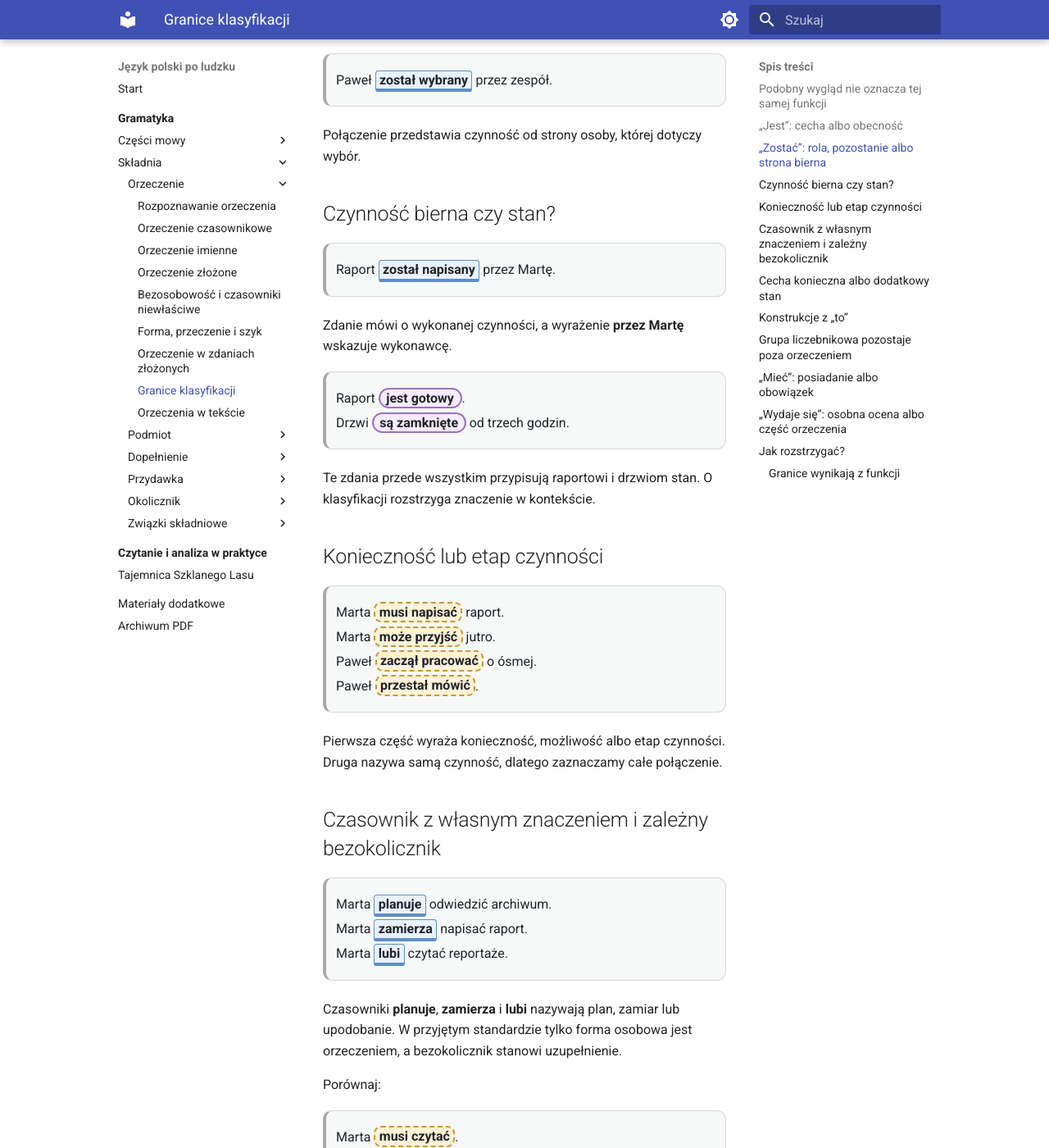
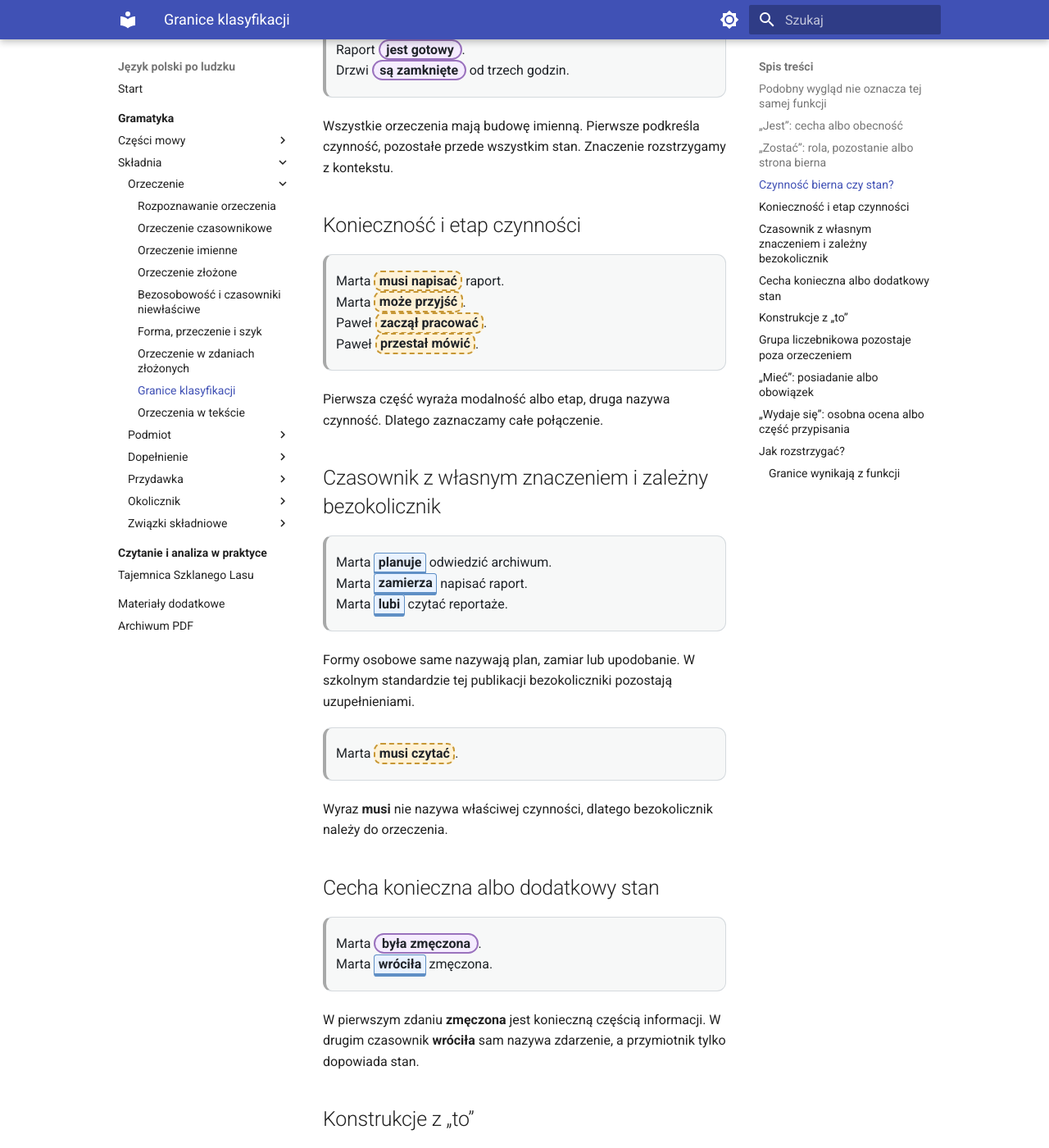
Before and after one commit to dchorazkiewicz/SP_JP, an MkDocs documentation site: the page built from docs/gramatyka/skladnia/orzeczenie/granice-klasyfikacji.md, in a window 1280 px wide and 1400 px high, scrolled down 1340 px. Shown: the whole window at 82% size. Built offline with MkDocs 1.6.1 and Material for MkDocs 9.7.7, drawn with Linux system fonts in a browser that asks for light colours; some of the changed text lies outside the part shown.

Commit message:
Ujednolić granice klasyfikacji orzeczenia

```diff
--- a/docs/gramatyka/skladnia/orzeczenie/granice-klasyfikacji.md
+++ b/docs/gramatyka/skladnia/orzeczenie/granice-klasyfikacji.md
@@ -4,143 +4,107 @@
 
 ## Podobny wygląd nie oznacza tej samej funkcji
 
-Na tej stronie porównujemy zdania, w których ten sam wyraz może działać inaczej. Za każdym razem sprawdzamy:
+Na tej stronie nie zaczynamy od etykiety. Za każdym razem sprawdzamy:
 
 - czy czasownik sam przekazuje pełną informację;
 - czy potrzebuje drugiej części;
 - czy bezokolicznik należy do orzeczenia;
-- czy dany wyraz jest tylko określeniem lub uzupełnieniem.
+- czy inny wyraz tylko rozwija główną informację.
 
 <div class="predicate-checkpoint">
   <div class="predicate-checkpoint__title">Orzeczenie a grupa orzeczenia</div>
-  <p><strong>Orzeczenie</strong> to zaznaczony wyraz lub połączenie. <strong>Grupa orzeczenia</strong> jest szersza: obejmuje także zależne dopełnienia i okoliczniki. Ramka pokazuje tylko orzeczenie.</p>
+  <p><strong>Orzeczenie</strong> to zaznaczony wyraz lub połączenie. <strong>Grupa orzeczenia</strong> obejmuje także zależne dopełnienia i okoliczniki. Ramka pokazuje tylko orzeczenie.</p>
 </div>
 
 ## „Jest”: cecha albo obecność
 
 > Marta <span class="predicate-mark predicate-mark--nominal">jest spokojna</span>.
-
-Samo **jest** nie mówi, jaka jest Marta. Potrzebuje części **spokojna**.
-
 > Marta <span class="predicate-mark predicate-mark--verbal">jest</span> w domu.
-
 > W szufladzie <span class="predicate-mark predicate-mark--verbal">jest</span> klucz.
 
-Tutaj **jest** samodzielnie oznacza przebywanie lub istnienie. Wyrażenie miejsca nie jest orzecznikiem.
+W pierwszym zdaniu **jest** potrzebuje części **spokojna**. W pozostałych samodzielnie oznacza przebywanie lub istnienie.
 
 ## „Zostać”: rola, pozostanie albo strona bierna
 
 > Paweł <span class="predicate-mark predicate-mark--nominal">został kierownikiem</span>.
+> Paweł <span class="predicate-mark predicate-mark--verbal">został</span> w biurze.
+> Paweł <span class="predicate-mark predicate-mark--nominal">został wybrany</span> przez zespół.
 
-Wyraz **kierownikiem** nazywa nową rolę Pawła.
-
-> Paweł <span class="predicate-mark predicate-mark--verbal">został</span> w biurze.
-
-Czasownik oznacza, że Paweł nie wyszedł.
-
-> Paweł <span class="predicate-mark predicate-mark--verbal">został wybrany</span> przez zespół.
-
-Połączenie przedstawia czynność od strony osoby, której dotyczy wybór.
+Pierwsze zdanie przypisuje nową rolę. Drugie oznacza pozostanie w miejscu. Trzecie przedstawia czynność biernie: **został** pełni funkcję łącznika, a **wybrany** — orzecznika.
 
 ## Czynność bierna czy stan?
 
-> Raport <span class="predicate-mark predicate-mark--verbal">został napisany</span> przez Martę.
-
-Zdanie mówi o wykonanej czynności, a wyrażenie **przez Martę** wskazuje wykonawcę.
-
+> Raport <span class="predicate-mark predicate-mark--nominal">został napisany</span> przez Martę.
 > Raport <span class="predicate-mark predicate-mark--nominal">jest gotowy</span>.
-
 > Drzwi <span class="predicate-mark predicate-mark--nominal">są zamknięte</span> od trzech godzin.
 
-Te zdania przede wszystkim przypisują raportowi i drzwiom stan. O klasyfikacji rozstrzyga znaczenie w kontekście.
+Wszystkie orzeczenia mają budowę imienną. Pierwsze podkreśla czynność, pozostałe przede wszystkim stan. Znaczenie rozstrzygamy z kontekstu.
 
-## Konieczność lub etap czynności
+## Konieczność i etap czynności
 
 > Marta <span class="predicate-mark predicate-mark--compound">musi napisać</span> raport.
-
-> Marta <span class="predicate-mark predicate-mark--compound">może przyjść</span> jutro.
-
-> Paweł <span class="predicate-mark predicate-mark--compound">zaczął pracować</span> o ósmej.
-
+> Marta <span class="predicate-mark predicate-mark--compound">może przyjść</span>.
+> Paweł <span class="predicate-mark predicate-mark--compound">zaczął pracować</span>.
 > Paweł <span class="predicate-mark predicate-mark--compound">przestał mówić</span>.
 
-Pierwsza część wyraża konieczność, możliwość albo etap czynności. Druga nazywa samą czynność, dlatego zaznaczamy całe połączenie.
+Pierwsza część wyraża modalność albo etap, druga nazywa czynność. Dlatego zaznaczamy całe połączenie.
 
 ## Czasownik z własnym znaczeniem i zależny bezokolicznik
 
 > Marta <span class="predicate-mark predicate-mark--verbal">planuje</span> odwiedzić archiwum.
-
 > Marta <span class="predicate-mark predicate-mark--verbal">zamierza</span> napisać raport.
-
 > Marta <span class="predicate-mark predicate-mark--verbal">lubi</span> czytać reportaże.
 
-Czasowniki **planuje**, **zamierza** i **lubi** nazywają plan, zamiar lub upodobanie. W przyjętym standardzie tylko forma osobowa jest orzeczeniem, a bezokolicznik stanowi uzupełnienie.
-
-Porównaj:
+Formy osobowe same nazywają plan, zamiar lub upodobanie. W szkolnym standardzie tej publikacji bezokoliczniki pozostają uzupełnieniami.
 
 > Marta <span class="predicate-mark predicate-mark--compound">musi czytać</span>.
 
-Wyraz **musi** nie nazywa czynności, dlatego bezokolicznik należy do orzeczenia.
+Wyraz **musi** nie nazywa właściwej czynności, dlatego bezokolicznik należy do orzeczenia.
 
 ## Cecha konieczna albo dodatkowy stan
 
 > Marta <span class="predicate-mark predicate-mark--nominal">była zmęczona</span>.
-
-Wyraz **zmęczona** jest konieczny do przekazania głównej informacji.
-
 > Marta <span class="predicate-mark predicate-mark--verbal">wróciła</span> zmęczona.
 
-> Uczniowie <span class="predicate-mark predicate-mark--verbal">wyszli</span> zadowoleni.
-
-Czasowniki **wróciła** i **wyszli** samodzielnie nazywają zdarzenia. Przymiotniki dopowiadają stan uczestników, ale nie należą do orzeczeń.
+W pierwszym zdaniu **zmęczona** jest konieczną częścią informacji. W drugim czasownik **wróciła** sam nazywa zdarzenie, a przymiotnik tylko dopowiada stan.
 
 ## Konstrukcje z „to”
 
 > To <span class="predicate-mark predicate-mark--nominal">jest lekarz</span>.
-
 > Marek <span class="predicate-mark predicate-mark--nominal">jest lekarzem</span>.
-
 > Marek <span class="predicate-mark predicate-mark--nominal">to lekarz</span>.
 
-W każdym zdaniu przypisujemy osobie nazwę **lekarz**. Konstrukcja może zawierać łącznik **jest** albo szczególny łącznik **to**. W tym materiale całe połączenia traktujemy jako orzeczenia imienne.
+W każdym zdaniu przypisujemy osobie nazwę **lekarz**. W tym materiale połączenia z **jest** albo szczególnym łącznikiem **to** traktujemy jako orzeczenia imienne.
 
 ## Grupa liczebnikowa pozostaje poza orzeczeniem
 
 > W sali <span class="predicate-mark predicate-mark--verbal">było</span> dwudziestu uczestników.
-
 > Do północy <span class="predicate-mark predicate-mark--verbal">pozostało</span> piętnaście minut.
-
 > Dwudziestu uczestników <span class="predicate-mark predicate-mark--verbal">weszło</span> do sali.
 
-Orzeczeniami są **było**, **pozostało** i **weszło**. Grupy liczebnikowe nazywają uczestników albo ilość czasu i nie należą do ramki.
+Orzeczeniami są **było**, **pozostało** i **weszło**. Grupy liczebnikowe nazywają uczestników albo ilość czasu.
 
 ## „Mieć”: posiadanie albo obowiązek
 
 > Paweł <span class="predicate-mark predicate-mark--verbal">miał</span> bilet.
-
-Czasownik oznacza posiadanie.
-
 > Paweł <span class="predicate-mark predicate-mark--compound">miał kupić</span> bilet.
 
-Połączenie oznacza plan, oczekiwanie lub obowiązek. Bezokolicznik nazywa właściwą czynność.
+Pierwsze zdanie mówi o posiadaniu. Drugie o planie lub obowiązku.
 
-## „Wydaje się”: osobna ocena albo część orzeczenia
+## „Wydaje się”: osobna ocena albo część przypisania
 
-> <span class="predicate-mark predicate-mark--impersonal">Wydaje się</span>, że problem <span class="predicate-mark predicate-mark--nominal">jest rozwiązany</span>.
-
-Pierwsza część wyraża ogólną ocenę, a zdanie z **że** podaje jej treść. Mamy dwa orzeczenia.
-
+> <span class="predicate-mark predicate-mark--verbal">Wydaje się</span>, że problem <span class="predicate-mark predicate-mark--nominal">jest rozwiązany</span>.
 > Problem <span class="predicate-mark predicate-mark--nominal">wydaje się rozwiązany</span>.
 
-Tutaj **wydaje się** łączy podmiot **problem** z przypisaną mu cechą **rozwiązany**. Całe połączenie tworzy jedno orzeczenie imienne.
+W pierwszym zdaniu **wydaje się** tworzy osobną główną informację, a część z **że** podaje jej treść. W drugim **wydaje się** łączy podmiot **problem** z cechą **rozwiązany**.
 
 ## Jak rozstrzygać?
 
 <div class="predicate-checklist">
-  <div><strong>Sprawdź samodzielność czasownika.</strong> Czy bez dalszej części nadal przekazuje pełną główną informację?</div>
-  <div><strong>Uwzględnij znaczenie.</strong> <em>Jest</em> może oznaczać obecność albo łączyć podmiot z cechą.</div>
-  <div><strong>Oddziel części konieczne od dodatków.</strong> Okolicznik i dodatkowy opis stanu nie stają się częścią orzeczenia przez samo sąsiedztwo.</div>
-  <div><strong>Stosuj przyjęty standard.</strong> Przy <em>lubić, planować, zamierzać</em> bezokolicznik pozostaje poza ramką.</div>
+  <div><strong>Sprawdź samodzielność czasownika.</strong> Czy bez dalszej części nadal przekazuje pełną informację?</div>
+  <div><strong>Uwzględnij znaczenie.</strong> Ten sam wyraz może oznaczać obecność, zmianę, obowiązek albo łączyć z cechą.</div>
+  <div><strong>Oddziel części konieczne od dodatków.</strong> Sąsiedztwo nie wystarcza.</div>
+  <div><strong>Stosuj jeden standard.</strong> Strona bierna jest imienna, a przy <em>lubić, planować, zamierzać</em> bezokolicznik pozostaje poza orzeczeniem.</div>
 </div>
 
 <div class="predicate-summary">
@@ -148,8 +112,8 @@
 <ul>
   <li>Ten sam wyraz może w różnych zdaniach pełnić inną funkcję.</li>
   <li>Ramka obejmuje tylko części konieczne do przekazania głównej informacji.</li>
-  <li>Grupy liczebnikowe, okoliczniki i dodatkowe opisy stanu pozostają poza ramką.</li>
-  <li>Przypadki sporne rozstrzygamy konsekwentnie według standardu publikacji.</li>
+  <li>Kolor pokazuje budowę: czasownikową, imienną albo złożoną.</li>
+  <li>Brak podmiotu i przeczenie analizujemy osobno.</li>
 </ul>
 </div>
 
```
